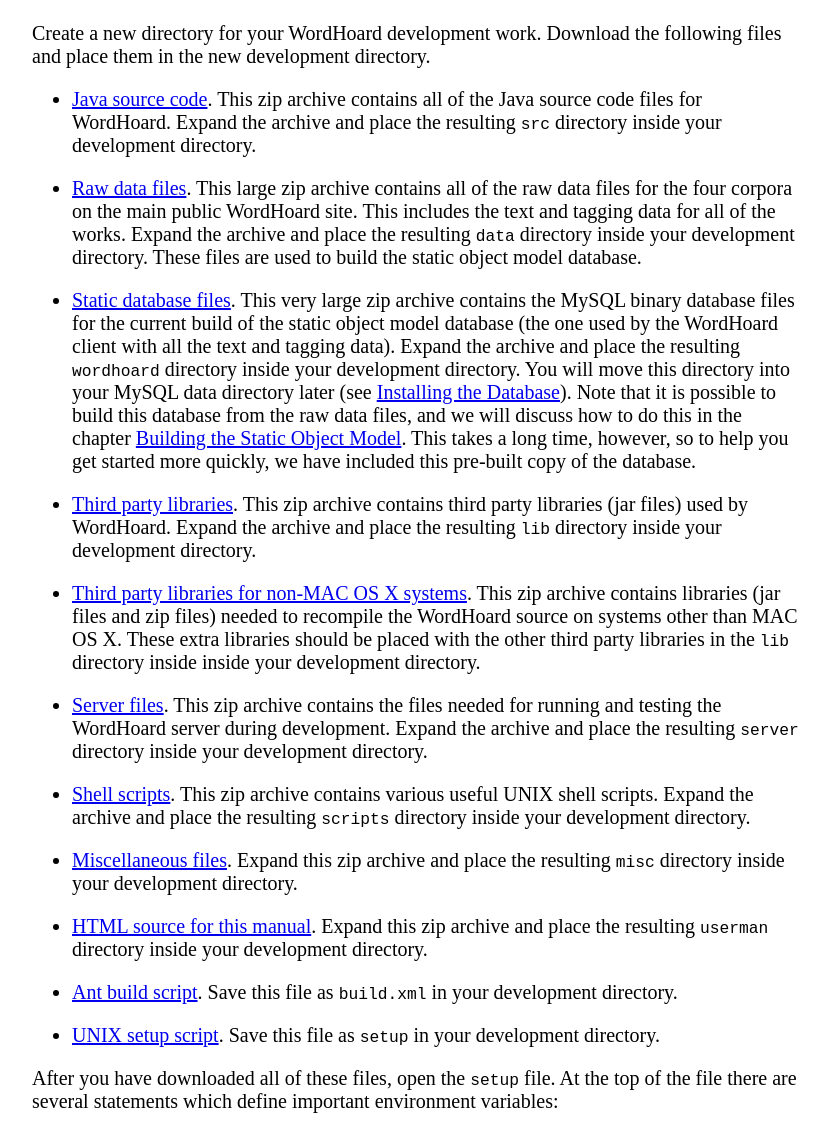
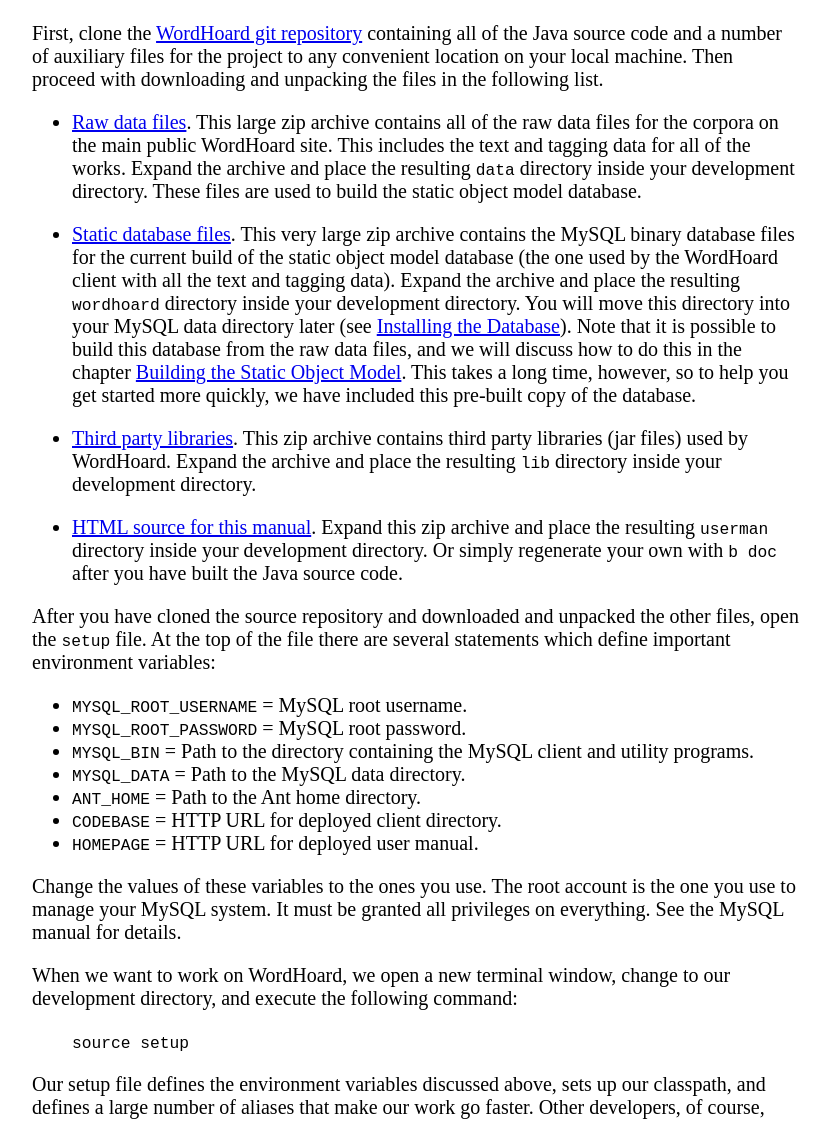
Before and after one commit to craigberry/wordhoard, a plain HTML site: page userman/dev-files.html in a window 1280 px wide. Shown: the part 294-1415 px from the top of the page, without its empty margins (224-1055 px from the left). Drawn offline with Linux system fonts and the light colour scheme.

Commit message:
We have this thing called version control
It's much easier for people interested in building WordHoard for
themselves to just clone the repository rather than unzipping a
bunch of different zip files and manually putting them in place.
It also makes deployment a bit simpler.

The pre-built database files, the data file containing the texts,
and the library dependencies are not in the repository, so we still
provide those.

```diff
--- a/userman/dev-files.html
+++ b/userman/dev-files.html
@@ -68,21 +68,18 @@
 
 <h2>Files and Setup</h2>
 
-<p>Create a new directory for your WordHoard development work.
-Download the following files and place them in the new
-development directory.</p>
+<p>First, clone the <a href="https://github.com/craigberry/wordhoard">
+WordHoard git repository</a> containing all of the Java source
+code and a number of auxiliary files for the project to any
+convenient location on your local machine.  Then proceed with
+downloading and unpacking the files in the following list.
+</p>
 
 <ul>
 
-<li><a href="other-files/src.zip">Java source code</a>. This zip
-archive contains all of the Java source code files for
-WordHoard. Expand the archive and place the resulting
-<code>src</code> directory inside your development
-directory.</li>
-
 <li class="space"><a href="data-files/data.zip">Raw data
 files</a>. This large zip archive contains all of the raw data
-files for the four corpora on the main public WordHoard site.
+files for the corpora on the main public WordHoard site.
 This includes the text and tagging data for all of the works.
 Expand the archive and place the resulting <code>data</code>
 directory inside your development directory. These files are
@@ -110,48 +107,17 @@ libraries (jar files) used by WordHoard. Expand the archive and
 place the resulting <code>lib</code> directory inside your
 development directory.</li>
 
-<li class="space"><a href="other-files/morelib.zip">Third party
-libraries for non-MAC OS X systems</a>. This zip archive contains
-libraries (jar files and zip files) needed to recompile the WordHoard
-source on systems other than MAC OS X.  These extra libraries should
-be placed with the other third party libraries in the <code>lib</code>
-directory inside inside your development directory.</li>
-
-<li class="space"><a href="other-files/server.zip">Server
-files</a>. This zip archive contains the files needed for
-running and testing the WordHoard server during development.
-Expand the archive and place the resulting <code>server</code>
-directory inside your development directory.</li>
-
-<li class="space"><a href="other-files/scripts.zip">Shell
-scripts</a>. This zip archive contains various useful UNIX shell
-scripts. Expand the archive and place the resulting
-<code>scripts</code> directory inside your development
-directory.</li>
-
-<li class="space"><a href="other-files/misc.zip">Miscellaneous
-files</a>. Expand this zip archive and place the resulting
-<code>misc</code> directory inside your development
-directory.</li>
-
 <li class="space"><a href="other-files/userman.zip">HTML source
 for this manual</a>. Expand this zip archive and place the
 resulting <code>userman</code> directory inside your development
-directory.</li>
-
-<li class="space"><a href="other-files/build.xml">Ant build
-script</a>. Save this file as <code>build.xml</code> in your
-development directory.</li>
-
-<li class="space"><a href="other-files/setup">UNIX setup
-script</a>. Save this file as <code>setup</code> in your
-development directory.</li>
+directory. Or simply regenerate your own with <code>b doc</code>
+after you have built the Java source code.</li>
 
 </ul>
 
-<p>After you have downloaded all of these files, open the
-<code>setup</code> file. At the top of the file there are
-several statements which define important environment
+<p>After you have cloned the source repository and downloaded and
+unpacked the other files, open the <code>setup</code> file. At the top
+of the file there are several statements which define important environment
 variables:</p>
 
 <ul>
```
Also changed, not shown: 1 other file.
